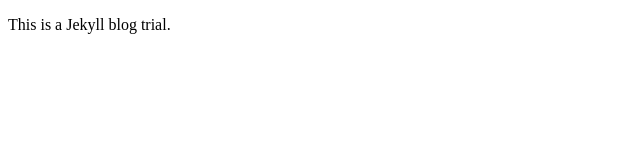
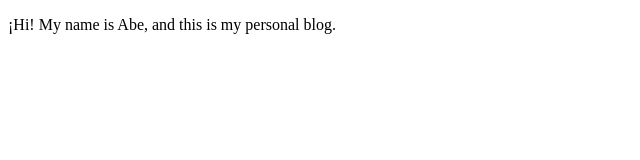
Before and after one commit to abaraham-romero/abraham-romero.github.io, a plain HTML site: page index.html in a window 1280 px wide. Shown: the whole page, without its empty margins (0-640 px from the left). Drawn offline with Linux system fonts and the light colour scheme.

Commit message:
Index Update
Update to personal blog.

```diff
--- a/index.html
+++ b/index.html
@@ -1,10 +1,10 @@
 <!DOCTYPE html>
 <html>
 	<head>
-		<title>Jekyll Blog</title>
+		<title>Abraham Romero</title>
 		<meta charset="UTF-8">
 	</head>
 	<body>
-		<p>This is a Jekyll blog trial.</p>
+		<p>¡Hi! My name is Abe, and this is my personal blog.</p>
 	</body>
 </html>
```
